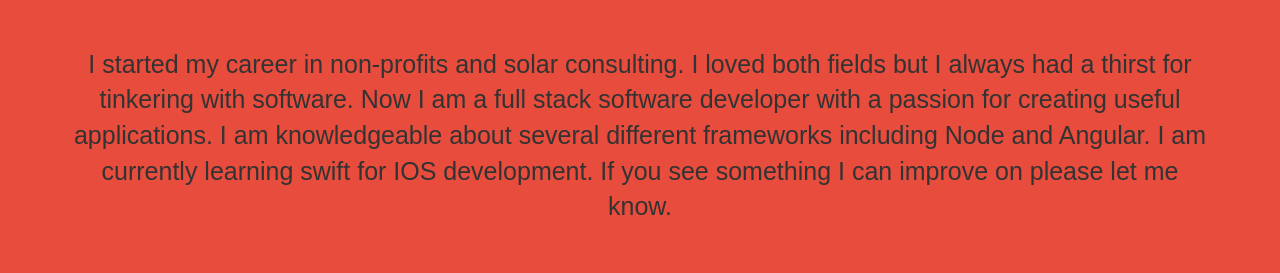
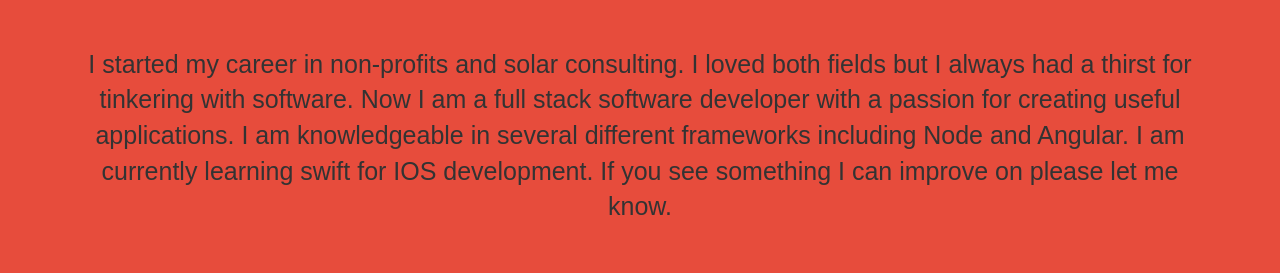
Before and after one commit to LPayyapilli/personal_website, a website: page index.html in a window 1280 px wide. Shown: the part 933-1206 px from the top of the page. Drawn offline with Linux system fonts and the light colour scheme.

Commit message:
fixes typo

```diff
--- a/index.html
+++ b/index.html
@@ -103,7 +103,7 @@
                     </div>
                     <div class="aboutwords">
                     <p>
-                    I started my career in non-profits and solar consulting. I loved both fields but I always had a thirst for tinkering with software. Now I am a full stack software developer with a passion for creating useful applications. I am knowledgeable about several different frameworks including Node and Angular. I am currently learning swift for IOS development. If you see something I can improve on please let me know. </p>
+                    I started my career in non-profits and solar consulting. I loved both fields but I always had a thirst for tinkering with software. Now I am a full stack software developer with a passion for creating useful applications. I am knowledgeable in several different frameworks including Node and Angular. I am currently learning swift for IOS development. If you see something I can improve on please let me know. </p>
                     </div>
                 </div>
             </div>
```
